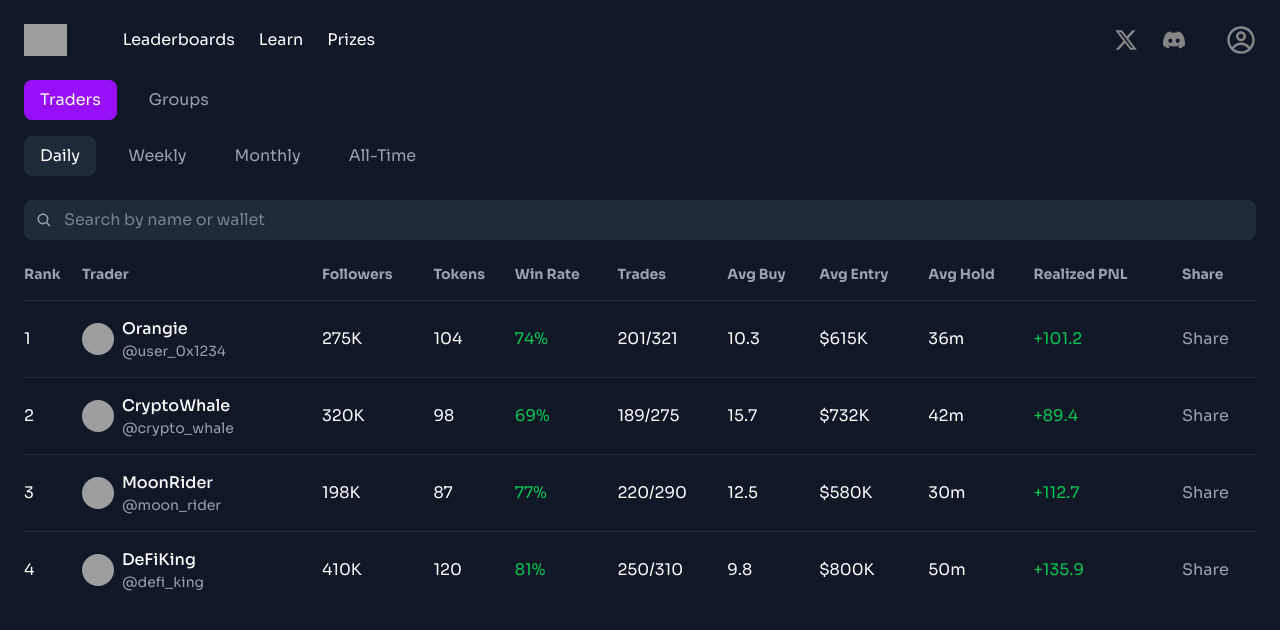
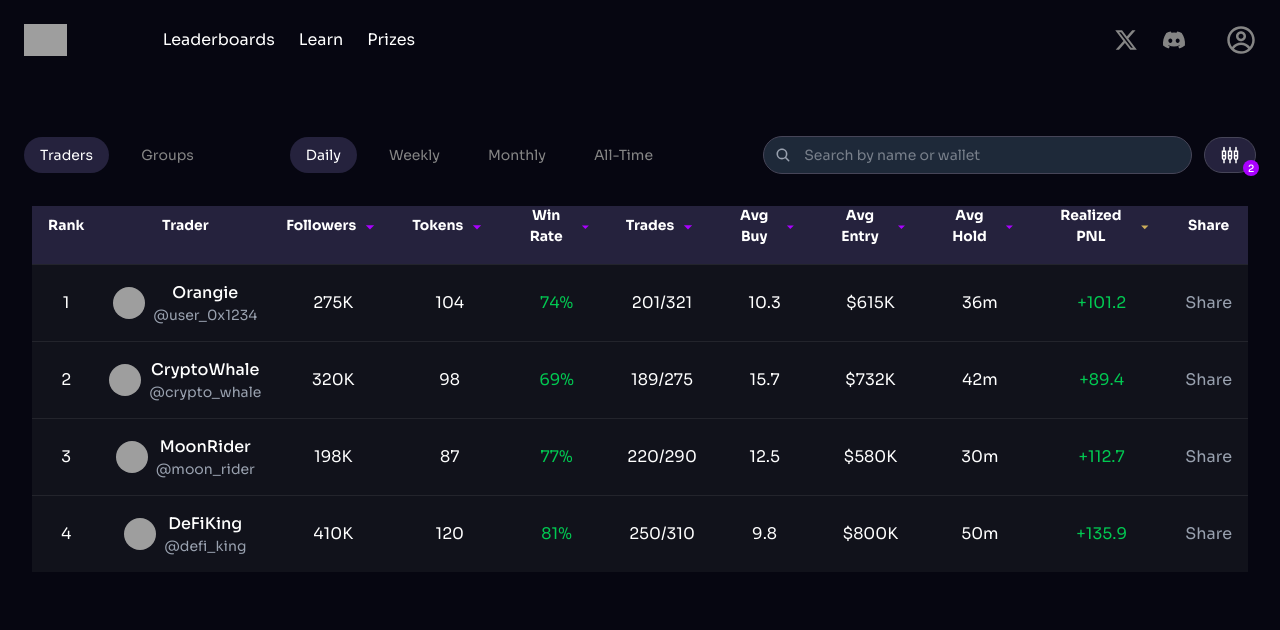
Before and after one commit to favourAyomikun/bounty-potion, a React (Vite) app: page / in a window 1280 px wide. Shown: the top 630 px of the page. Built offline with nearby package versions, Linux system fonts and the light colour scheme; grey boxes are pictures that could not be loaded.

Commit message:
still designing the table

```diff
--- a/src/components/Header.jsx
+++ b/src/components/Header.jsx
@@ -4,7 +4,7 @@ import { CgProfile } from 'react-icons/cg';
 const Header = () => {
     return (
         <header className="flex justify-between items-center mb-6">
-            <div className="flex space-x-4 items-center gap-10">
+            <div className="flex space-x-4 items-center gap-20">
                 <a href="">
                     <img src="/api/placeholder/32/32" alt="Logo" className="h-8" />
                 </a>
--- a/src/page/LeaderboardPage.jsx
+++ b/src/page/LeaderboardPage.jsx
@@ -2,6 +2,7 @@ import React from 'react';
 import { IoSearch } from "react-icons/io5";
 import { traders } from '../data/traders';
 import Header from '../components/Header';
+import { MdOutlineArrowDropDown, MdOutlineSettingsInputComponent } from 'react-icons/md';
 
 const Leaderboardpage = () => {
   const tabs = ['Traders', 'Groups'];
@@ -9,16 +10,20 @@ const Leaderboardpage = () => {
 
 
   return (
-    <div className="bg-gray-900 min-h-screen text-white p-6">
+    <div className="bg-[#060611] min-h-screen text-white p-6">
       {/* Header */}
       <Header />
 
+      <div className='flex items-center justify-between mt-20 mb-6'>
+
+        {/* First section */}
+        <div className='flex items-center gap-20'>
           {/* Tab Navigation */}
-      <div className="flex space-x-4 mb-4">
+          <div className="flex items-center space-x-4">
             {tabs.map((tab) => (
               <button
                 key={tab}
-            className={`px-4 py-2 rounded-lg ${tab === 'Traders' ? 'bg-purple-600' : 'text-gray-400'
+                className={`text-sm px-4 py-2 rounded-[20px] cursor-pointer ${tab === 'Traders' ? 'bg-[#25223D] border-[#464558] text-white' : 'text-[#858585]'
                   }`}
               >
                 {tab}
@@ -27,52 +32,105 @@ const Leaderboardpage = () => {
           </div>
 
           {/* Time Frame Selection */}
-      <div className="flex space-x-4 mb-6">
+          <div className="flex items-center space-x-4 ">
             {timeframes.map((time) => (
               <button
                 key={time}
-            className={`px-4 py-2 rounded-lg ${time === 'Daily' ? 'bg-gray-800' : 'text-gray-400'
+                className={`text-sm px-4 py-2 rounded-[20px] cursor-pointer ${time === 'Daily' ? 'bg-[#25223D] border-[#464558] text-white' : 'text-[#858585]'
                   }`}
               >
                 {time}
               </button>
             ))}
           </div>
+        </div>
 
+        {/* Second section */}
+        <div className="flex items-center gap-3 flex-1 max-w-[40%]">
           {/* Search Bar */}
-      <div className="relative mb-6">
+          <div className="relative w-full">
             <IoSearch className="absolute left-3 top-1/2 transform -translate-y-1/2 text-gray-400" />
             <input
               type="text"
               placeholder="Search by name or wallet"
-          className="w-full bg-gray-800 rounded-lg pl-10 pr-4 py-2 text-gray-300 focus:outline-none focus:ring-2 focus:ring-purple-600"
+              className="w-full bg-gray-800 rounded-[20px] pl-10 pr-4 py-2 text-gray-300 border border-[#464558] focus:outline-none focus:ring-2 focus:ring-purple-600 text-sm"
             />
           </div>
 
-      {/* Leaderboard Table */}
-      <div className="overflow-x-auto">
+          {/* Crystal Chart Icon */}
+          <div className="relative flex items-center justify-center bg-[#25223D] border border-[#464558] px-4 py-2 rounded-[20px]">
+            <MdOutlineSettingsInputComponent className="text-lg cursor-pointer" />
+            <div className="absolute -bottom-1 -right-1 flex items-center justify-center w-4 h-4 bg-[#AA00FF] rounded-full text-[10px] font-medium">
+              2
+            </div>
+          </div>
+        </div>
+      </div>
+
+      {/* Leaderboard Table(Third section) */}
+      <div className="overflow-x-auto p-2"> {/* Added padding to the wrapper */}
         <table className="w-full">
-          <thead>
-            <tr className="text-gray-400 text-sm">
-              <th className="text-left pb-4">Rank</th>
-              <th className="text-left pb-4">Trader</th>
-              <th className="text-left pb-4">Followers</th>
-              <th className="text-left pb-4">Tokens</th>
-              <th className="text-left pb-4">Win Rate</th>
-              <th className="text-left pb-4">Trades</th>
-              <th className="text-left pb-4">Avg Buy</th>
-              <th className="text-left pb-4">Avg Entry</th>
-              <th className="text-left pb-4">Avg Hold</th>
-              <th className="text-left pb-4">Realized PNL</th>
-              <th className="text-left pb-4">Share</th>
+          <thead className="bg-[#25223D] text-gray-400 text-[13.9px]">
+            <tr>
+              <th className="pb-4 px-4 font-bold text-[13.9px] text-white align-middle">Rank</th>
+              <th className="pb-4 px-4 font-bold text-[13.9px] text-white align-middle">Trader</th>
+              <th className="pb-4 px-4 font-bold text-[13.9px] text-white align-middle">
+                <div className="flex justify-center items-center gap-1">
+                  Followers
+                  <MdOutlineArrowDropDown className="text-xl text-[#AA00FF]" />
+                </div>
+              </th>
+              <th className="pb-4 px-4 font-bold text-[13.9px] text-white align-middle">
+                <div className="flex justify-center items-center gap-1">
+                  Tokens
+                  <MdOutlineArrowDropDown className="text-xl text-[#AA00FF]" />
+                </div>
+              </th>
+              <th className="pb-4 px-4 font-bold text-[13.9px] text-white align-middle">
+                <div className="flex justify-center items-center gap-1">
+                  Win Rate
+                  <MdOutlineArrowDropDown className="text-xl text-[#AA00FF]" />
+                </div>
+              </th>
+              <th className="pb-4 px-4 font-bold text-[13.9px] text-white align-middle">
+                <div className="flex justify-center items-center gap-1">
+                  Trades
+                  <MdOutlineArrowDropDown className="text-xl text-[#AA00FF]" />
+                </div>
+              </th>
+              <th className="pb-4 px-4 font-bold text-[13.9px] text-white align-middle">
+                <div className="flex justify-center items-center gap-1">
+                  Avg Buy
+                  <MdOutlineArrowDropDown className="text-xl text-[#AA00FF]" />
+                </div>
+              </th>
+              <th className="pb-4 px-4 font-bold text-[13.9px] text-white align-middle">
+                <div className="flex justify-center items-center gap-1">
+                  Avg Entry
+                  <MdOutlineArrowDropDown className="text-xl text-[#AA00FF]" />
+                </div>
+              </th>
+              <th className="pb-4 px-4 font-bold text-[13.9px] text-white align-middle">
+                <div className="flex justify-center items-center gap-1">
+                  Avg Hold
+                  <MdOutlineArrowDropDown className="text-xl text-[#AA00FF]" />
+                </div>
+              </th>
+              <th className="pb-4 px-4 font-bold text-[13.9px] text-white align-middle">
+                <div className="flex justify-center items-center gap-1">
+                  Realized PNL
+                  <MdOutlineArrowDropDown className="text-xl text-[#CCAD59]" />
+                </div>
+              </th>
+              <th className="pb-4 px-4 font-bold text-[13.9px] text-white align-middle">Share</th>
             </tr>
           </thead>
           <tbody>
             {traders.map((trader, index) => (
-              <tr key={index} className="border-t border-gray-800">
-                <td className="py-4">{trader.rank}</td>
-                <td className="py-4">
-                  <div className="flex items-center space-x-2">
+              <tr key={index} className="border-t border-[#23242C] bg-[#11121B] text-center">
+                <td className="py-4 px-4 align-middle">{trader.rank}</td>
+                <td className="py-4 px-4 align-middle">
+                  <div className="flex justify-center items-center space-x-2">
                     <img src="/api/placeholder/32/32" alt="Avatar" className="rounded-full h-8 w-8" />
                     <div>
                       <div className="font-medium">{trader.name}</div>
@@ -80,15 +138,15 @@ const Leaderboardpage = () => {
                     </div>
                   </div>
                 </td>
-                <td className="py-4">{trader.followers}</td>
-                <td className="py-4">{trader.tokens}</td>
-                <td className="py-4 text-green-500">{trader.winRate}</td>
-                <td className="py-4">{trader.trades}</td>
-                <td className="py-4">{trader.avgBuy}</td>
-                <td className="py-4">{trader.avgEntry}</td>
-                <td className="py-4">{trader.avgHold}</td>
-                <td className="py-4 text-green-500">{trader.pnl}</td>
-                <td className="py-4">
+                <td className="py-4 px-4 align-middle">{trader.followers}</td>
+                <td className="py-4 px-4 align-middle">{trader.tokens}</td>
+                <td className="py-4 px-4 align-middle text-green-500">{trader.winRate}</td>
+                <td className="py-4 px-4 align-middle">{trader.trades}</td>
+                <td className="py-4 px-4 align-middle">{trader.avgBuy}</td>
+                <td className="py-4 px-4 align-middle">{trader.avgEntry}</td>
+                <td className="py-4 px-4 align-middle">{trader.avgHold}</td>
+                <td className="py-4 px-4 align-middle text-green-500">{trader.pnl}</td>
+                <td className="py-4 px-4 align-middle">
                   <button className="text-gray-400 hover:text-white">Share</button>
                 </td>
               </tr>
@@ -96,6 +154,7 @@ const Leaderboardpage = () => {
           </tbody>
         </table>
       </div>
+
     </div>
   );
 };
```
Lines whose indentation alone changed are shown as unchanged.
